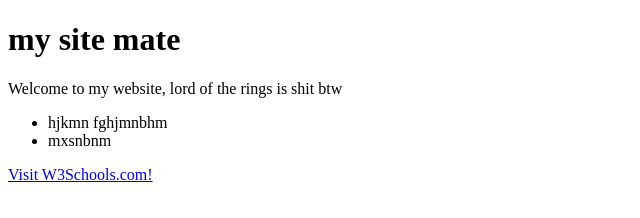
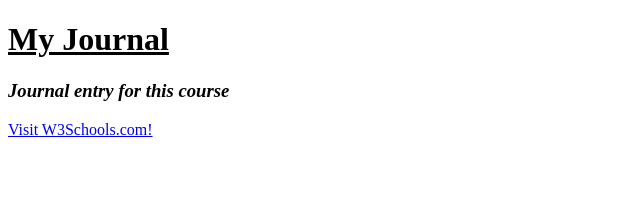
Before and after one commit to mubarik04/websiteJournal, a plain HTML site: page index.html in a window 1280 px wide. Shown: the whole page, without its empty margins (0-640 px from the left). Drawn offline with Linux system fonts and the light colour scheme.

Commit message:
Update index.html

```diff
--- a/index.html
+++ b/index.html
@@ -7,11 +7,12 @@
     <title>website intro</title>
 </head>
 <body>
-     <h1>my site mate </h1>
-     <p>Welcome to my website, lord of the rings is shit btw</p>
-     <ul>
-        <li>hjkmn fghjmnbhm</li>
-        <li>mxsnbnm</li>
+    <u>
+        <h1>My Journal</h1>
+       </u>
+       <i>
+       <h3>Journal entry for this course</h3>
+       </i>
      </ul>
      <div>
         <nav>
```
